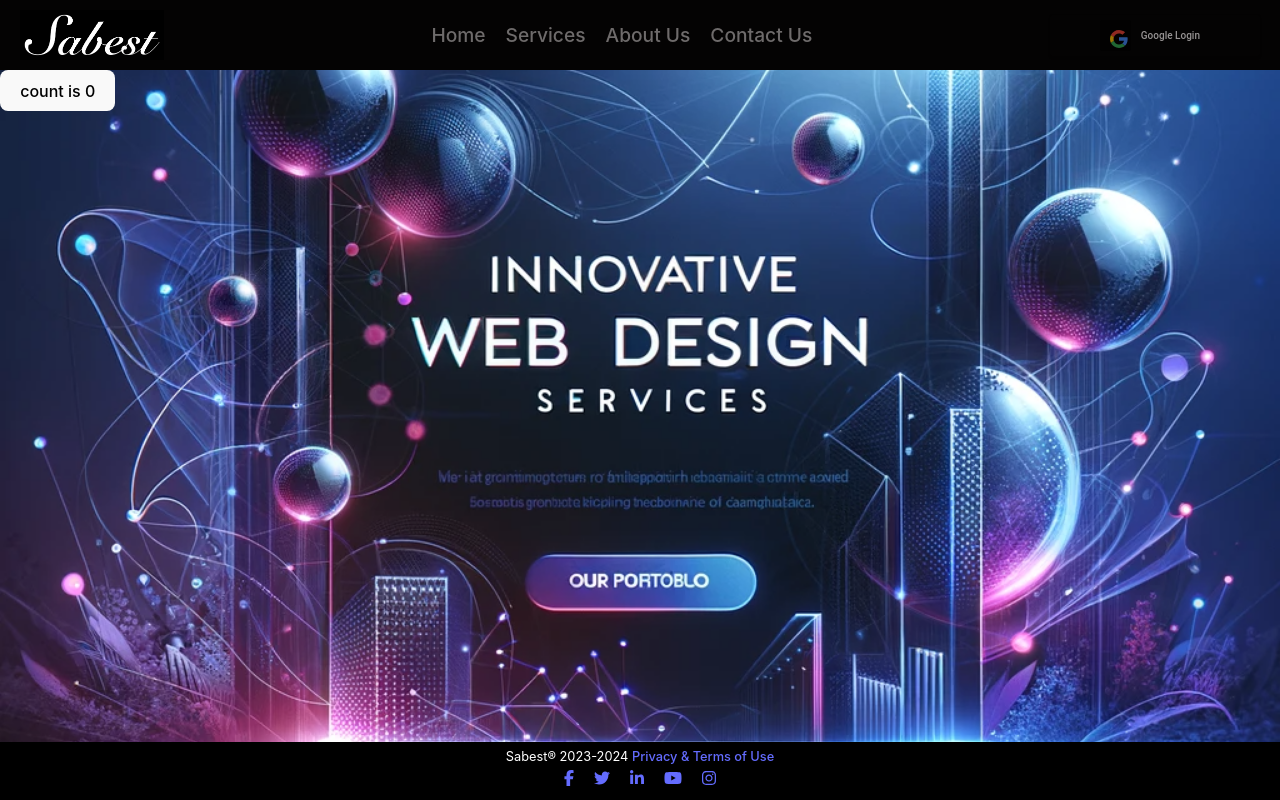
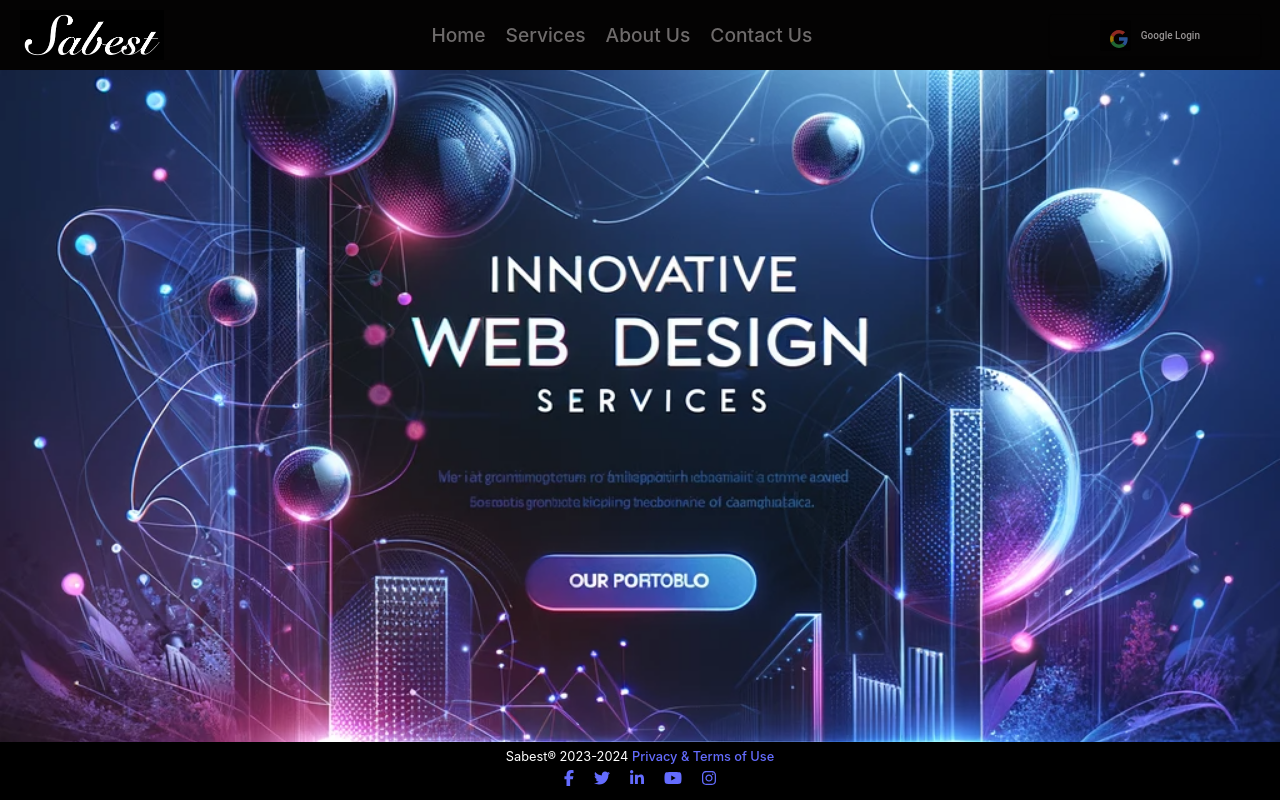
Before and after one commit to sabest2022/examenarbete, a React (Vite) app in the folder client/: page / in a window 1280 px wide. Built offline with nearby package versions, Linux system fonts and the light colour scheme; no server answers.

Commit message:
remove content from App

```diff
--- a/client/src/App.jsx
+++ b/client/src/App.jsx
@@ -1,4 +1,4 @@
-import { useState } from 'react'
+
 import background from './assets/background.png';
 import Header from './components/Header/Header'
 import Footer from './components/Footer/Footer'
@@ -9,7 +9,7 @@
 
 
 function App() {
-  const [count, setCount] = useState(0)
+
 
   return (
     <div className="app" style={{ backgroundImage: `url(${background})`, backgroundSize: 'cover', backgroundPosition: 'center', backgroundRepeat: 'no-repeat' }}>
@@ -17,13 +17,7 @@
       <Header />
       <main style={{ flex: 1 }}>
 
-        <div className="card">
-          <button onClick={() => setCount((count) => count + 1)}>
-            count is {count}
-          </button>
 
-
-        </div>
       </main>
 
       <Footer />
```
